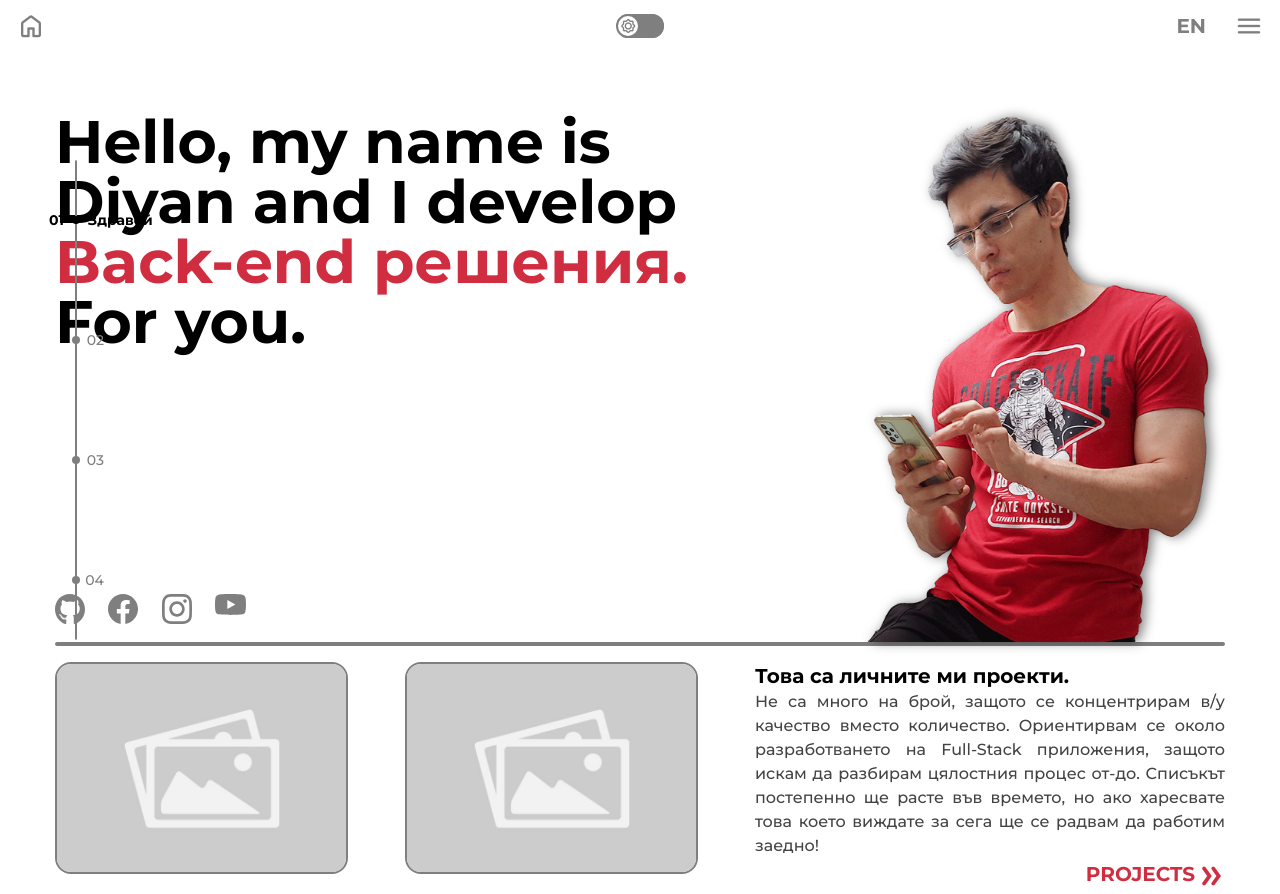
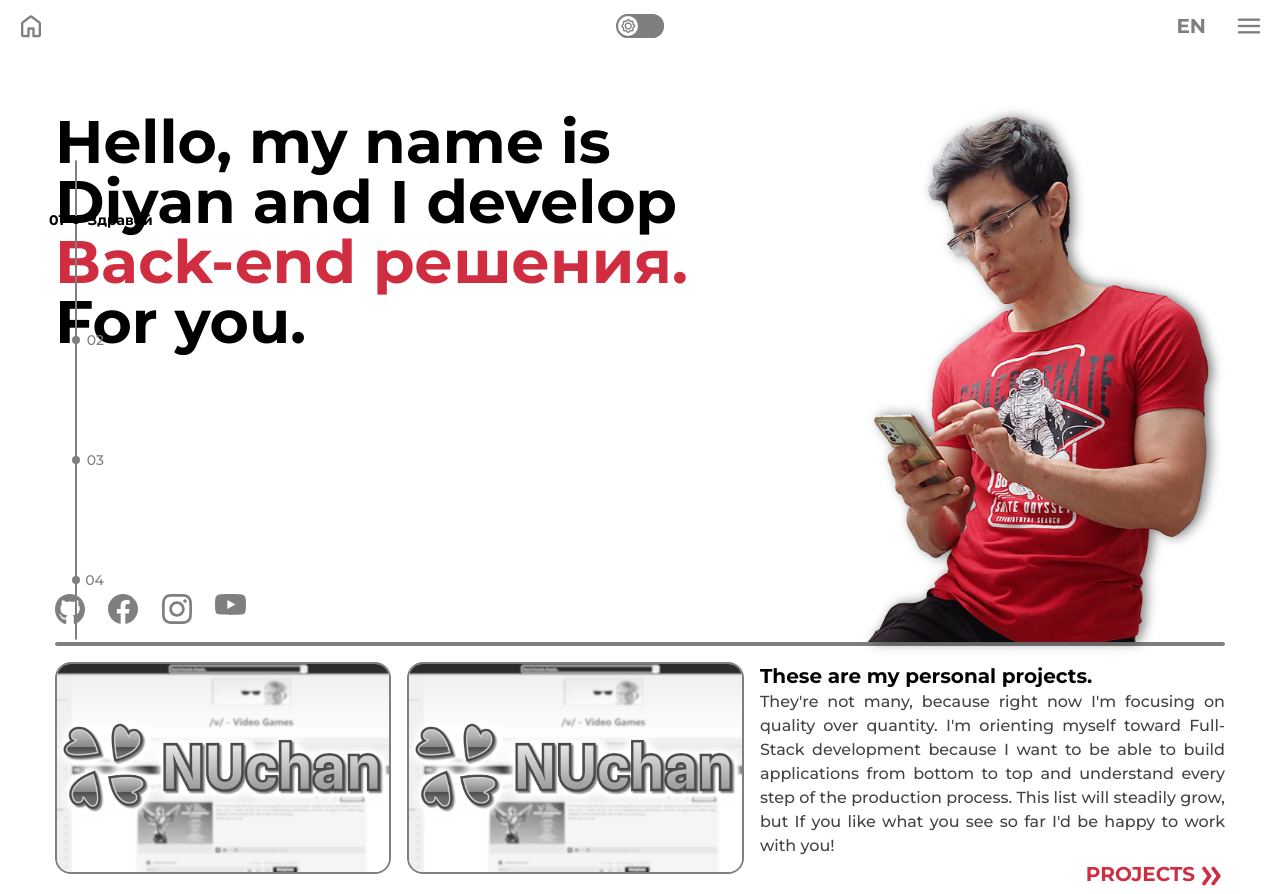
Before and after one commit to DaxXt3R/Portfolio_React, a React (Vite) app: page / in a window 1280 px wide. Built offline with nearby package versions, Linux system fonts and the light colour scheme.

Commit message:
added ImagePanel with hover effect

```diff
--- a/src/components/Context/LanguageContext.jsx
+++ b/src/components/Context/LanguageContext.jsx
@@ -7,7 +7,7 @@ const LanguageContext = createContext({
 export default LanguageContext;
 
 export function LanguageProvider({ children }) {
-  const [lang, setLang] = useState(0);
+  const [lang, setLang] = useState(0);	//0-english, 1-bulgarian, ...
 
   return (
     <LanguageContext.Provider value={{lang,setLang}}>{children}</LanguageContext.Provider>
--- a/src/components/HomePage.jsx
+++ b/src/components/HomePage.jsx
@@ -1,5 +1,7 @@
 import SocialLinks from "./SocialLinks";
 import ButtonToPage from "./ButtonToPage";
+import ImagePanel from "./ImagePanel"
+
 
 import LanguageContext from "./Context/LanguageContext";
 import { useContext } from "react";
@@ -23,7 +25,10 @@ export default function HomePage() {
                     <SocialLinks className="hidden lg:flex"></SocialLinks>
                 </div>
 
-                <img src="src/assets/red-dayCOVER 1.png" alt="" className="object-contain h-[430px] lg:h-[530px] mr-4 lg:ml-auto drop-shadow-[4px_0px_6px_rgba(0,0,0,50%)]"/>
+                <img
+                    src="src/assets/red-dayCOVER 1.png" alt=""
+                    className="object-contain h-[430px] lg:h-[530px] mr-4 lg:ml-auto drop-shadow-[4px_0px_6px_rgba(0,0,0,50%)]"
+                />
 
                 <hr className="border-2 rounded border-theme-muted lg:hidden"/>
                 <SocialLinks className="lg:hidden" ></SocialLinks>
@@ -32,12 +37,28 @@ export default function HomePage() {
 
             <section className="flex flex-col lg:flex-row gap-4 py-4 w-full lg:justify-between max-w-[1170px] lg:max-h-[244px] mx-auto">
                 <h2 className="font-bold text-xl text-theme-bold lg:hidden">Това са личните ми проекти</h2>
-                <img src="src/assets/imageDefault.jpg" alt="" className="rounded-2xl border-2 border-theme-muted object-cover lg:w-1/4"/>
-                <img src="src/assets/imageDefault.jpg" alt="" className="rounded-2xl border-2 border-theme-muted object-cover lg:w-1/4"/>
+
+                <ImagePanel
+                    src={"src/assets/nuchan panel.png"}
+                    className={"lg:w-[340px] mx-4 lg:mx-0"}
+                    // desc={"NUchan е козметичен ъпдейт на 4chan.org с добавени функции"}
+                    desc={
+                        ["NUchan is a cosmetic visual update to 4chan.org with added features",
+                        "NUchan е козметичен ъпдейт на 4chan.org с добавени функции"][lang]}
+                ></ImagePanel>
+                <ImagePanel src={"src/assets/nuchan panel.png"} className={"lg:w-[340px] mx-4 lg:mx-0"}></ImagePanel>
+
                 <div className="flex-col flex lg:w-[470px]">
-                    <h2 className="font-bold text-xl text-theme-bold hidden lg:block">Това са личните ми проекти.</h2>
+                    <h2 className="font-bold text-xl text-theme-bold hidden lg:block">
+                        {[
+                            "These are my personal projects.",
+                            "Това са личните ми проекти.",
+                        ][lang]}</h2>
                     <p className="text-theme-text text-justify font-medium">
-                        Не са много на брой, защото се концентрирам в/у качество вместо количество. Ориентирвам се около разработването на Full-Stack приложения, защото искам да разбирам цялостния процес от-до. Списъкът постепенно ще расте във времето, но ако харесвате това което виждате за сега ще се радвам да работим заедно!
+                        {[
+                            "They're not many, because right now I'm focusing on quality over quantity. I'm orienting myself toward Full-Stack development because I want to be able to build applications from bottom to top and understand every step of the production process. This list will steadily grow, but If you like what you see so far I'd be happy to work with you!",
+                            "Не са много на брой, защото се концентрирам в/у качество вместо количество. Ориентирвам се около разработването на Full-Stack приложения, защото искам да разбирам цялостния процес от-до. Списъкът постепенно ще расте във времето, но ако харесвате това което виждате за сега ще се радвам да работим заедно!",
+                        ][lang]}
                     </p>
 
                     <ButtonToPage href="/test1" >{
--- a/src/components/ImagePanel.jsx
+++ b/src/components/ImagePanel.jsx
@@ -1,7 +1,13 @@
-export default function ImagePanel({src, desc, className}) {
-    return (
-        <div className={`${className} rounded-2xl border-2 border-theme-muted hover:border-theme-accent object-cover`}>
-            <img src={src} alt="" />
-        </div>
-    );
-};
+import { useState } from "react";
+
+export default function ImagePanel({ src, desc, className }) {
+
+  const[hovered,setHovered]=useState(false)
+
+  return (
+    <div className={`${className} relative overflow-hidden rounded-2xl border-2 border-theme-muted hover:border-theme-accent cursor-pointer flex flex-col`} onMouseEnter={()=>{setHovered(true)}} onMouseLeave={()=>{setHovered(false)}}>
+        <img src={src} alt="" className="grayscale hover:grayscale-0 duration-500 object-cover size-full"/>
+        <div id="label" className={"w-full bg-[rgba(0,0,0,50%)] text-white font-medium absolute bottom-0 line-clamp-2 duration-200 text-center "+(hovered?"h-14 p-1 ":"h-0 ")}>{desc}</div>
+    </div>
+  );
+}
```
Also changed, not shown: src/assets/nuchan panel.png (added).
